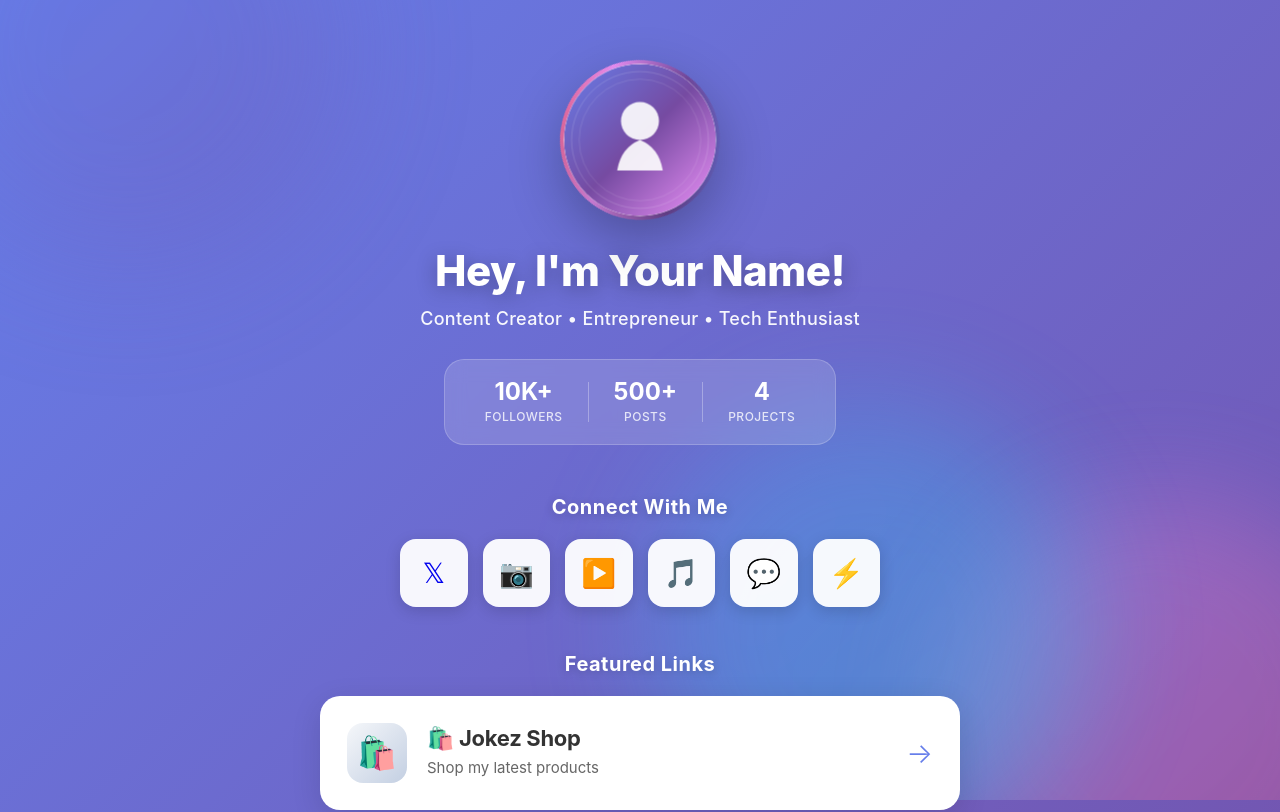
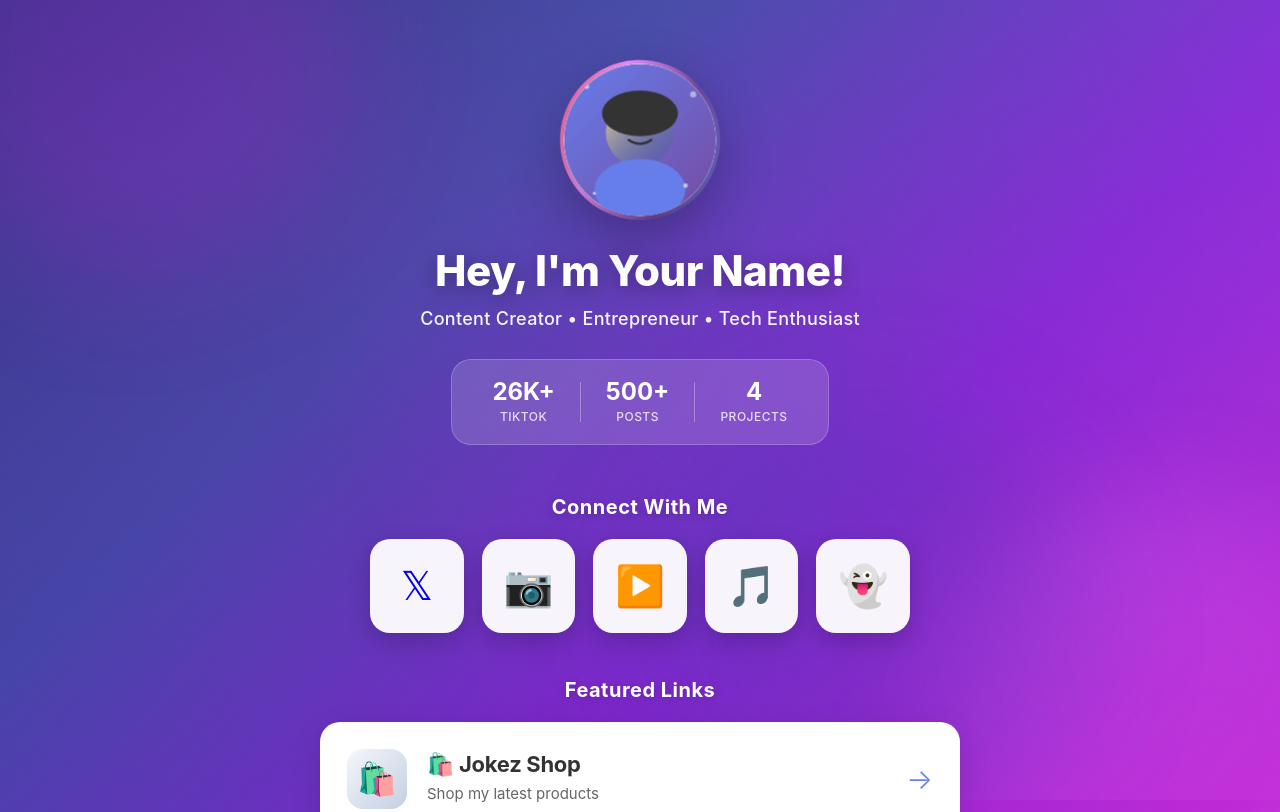
Before and after one commit to lggg123/LinksBio, a Next.js app: page / in a window 1280 px wide. Shown: the top 812 px of the page. Built offline with nearby package versions, Linux system fonts and the light colour scheme.

Commit message:
Update LinksBio with new avatar, enhanced background, and social media links

```diff
--- a/app/globals.css
+++ b/app/globals.css
@@ -16,10 +16,32 @@ body {
     sans-serif;
   -webkit-font-smoothing: antialiased;
   -moz-osx-font-smoothing: grayscale;
-  background: linear-gradient(135deg, #667eea 0%, #764ba2 100%);
+  background: linear-gradient(135deg, #1e3c72 0%, #2a5298 25%, #7e22ce 50%, #c026d3 75%, #e879f9 100%);
   min-height: 100vh;
   display: flex;
   justify-content: center;
   align-items: center;
   padding: 20px;
+  position: relative;
+  overflow: hidden;
 }
+
+body::before {
+  content: '';
+  position: fixed;
+  top: -50%;
+  left: -50%;
+  width: 200%;
+  height: 200%;
+  background:
+    radial-gradient(circle at 20% 80%, rgba(126, 34, 206, 0.3) 0%, transparent 50%),
+    radial-gradient(circle at 80% 20%, rgba(168, 85, 247, 0.3) 0%, transparent 50%),
+    radial-gradient(circle at 40% 40%, rgba(192, 38, 211, 0.2) 0%, transparent 50%);
+  animation: drift 20s ease-in-out infinite alternate;
+  z-index: 0;
+}
+
+@keyframes drift {
+  0% { transform: translate(0, 0) rotate(0deg); }
+  100% { transform: translate(50px, 50px) rotate(10deg); }
+}
--- a/app/page.js
+++ b/app/page.js
@@ -34,12 +34,11 @@ export default function Home() {
   ]
 
   const socialLinks = [
-    { name: 'Twitter', icon: '𝕏', url: '#', color: '#000000' },
-    { name: 'Instagram', icon: '📷', url: '#', color: '#E4405F' },
-    { name: 'YouTube', icon: '▶️', url: '#', color: '#FF0000' },
-    { name: 'TikTok', icon: '🎵', url: '#', color: '#000000' },
-    { name: 'Discord', icon: '💬', url: '#', color: '#5865F2' },
-    { name: 'GitHub', icon: '⚡', url: '#', color: '#333333' }
+    { name: 'X (Twitter)', icon: '𝕏', url: 'https://www.x.com/glugo21', color: '#000000' },
+    { name: 'Instagram', icon: '📷', url: 'https://www.instagram.com/glugo123', color: '#E4405F' },
+    { name: 'YouTube', icon: '▶️', url: 'https://youtube.co/@foolishloco', color: '#FF0000' },
+    { name: 'TikTok', icon: '🎵', url: 'https://www.tiktok.com/@degenjokez', color: '#000000' },
+    { name: 'Snapchat', icon: '👻', url: 'https://snapchat.com/t/qyfU2uRR', color: '#FFFC00' }
   ]
 
   return (
@@ -68,8 +67,8 @@ export default function Home() {
           </p>
           <div className={styles.stats}>
             <div className={styles.statItem}>
-              <span className={styles.statNumber}>10K+</span>
-              <span className={styles.statLabel}>Followers</span>
+              <span className={styles.statNumber}>26K+</span>
+              <span className={styles.statLabel}>TikTok</span>
             </div>
             <div className={styles.statDivider}></div>
             <div className={styles.statItem}>
--- a/app/page.module.css
+++ b/app/page.module.css
@@ -31,7 +31,7 @@
 .blob1 {
   width: 400px;
   height: 400px;
-  background: linear-gradient(135deg, #667eea 0%, #764ba2 100%);
+  background: linear-gradient(135deg, #7e22ce 0%, #c026d3 100%);
   top: -100px;
   left: -100px;
   animation-delay: 0s;
@@ -40,7 +40,7 @@
 .blob2 {
   width: 500px;
   height: 500px;
-  background: linear-gradient(135deg, #f093fb 0%, #f5576c 100%);
+  background: linear-gradient(135deg, #e879f9 0%, #c026d3 100%);
   bottom: -150px;
   right: -150px;
   animation-delay: -7s;
@@ -49,7 +49,7 @@
 .blob3 {
   width: 450px;
   height: 450px;
-  background: linear-gradient(135deg, #4facfe 0%, #00f2fe 100%);
+  background: linear-gradient(135deg, #2a5298 0%, #7e22ce 100%);
   top: 50%;
   left: 50%;
   transform: translate(-50%, -50%);
@@ -182,25 +182,26 @@
 
 .socialGrid {
   display: grid;
-  grid-template-columns: repeat(6, 1fr);
-  gap: 15px;
-  max-width: 480px;
+  grid-template-columns: repeat(5, 1fr);
+  gap: 18px;
+  max-width: 540px;
   margin: 0 auto;
 }
 
 .socialButton {
   aspect-ratio: 1;
   background: rgba(255, 255, 255, 0.95);
-  border-radius: 16px;
+  border-radius: 20px;
   display: flex;
   align-items: center;
   justify-content: center;
   text-decoration: none;
   transition: all 0.3s cubic-bezier(0.4, 0, 0.2, 1);
-  box-shadow: 0 4px 15px rgba(0, 0, 0, 0.15);
-  border: 2px solid transparent;
+  box-shadow: 0 8px 25px rgba(0, 0, 0, 0.2);
+  border: 3px solid transparent;
   position: relative;
   overflow: hidden;
+  min-height: 90px;
 }
 
 .socialButton::before {
@@ -223,7 +224,7 @@
 }
 
 .socialIcon {
-  font-size: 28px;
+  font-size: 40px;
   position: relative;
   z-index: 1;
   transition: transform 0.3s ease;
```
Also changed, not shown: public/avatar.svg.
